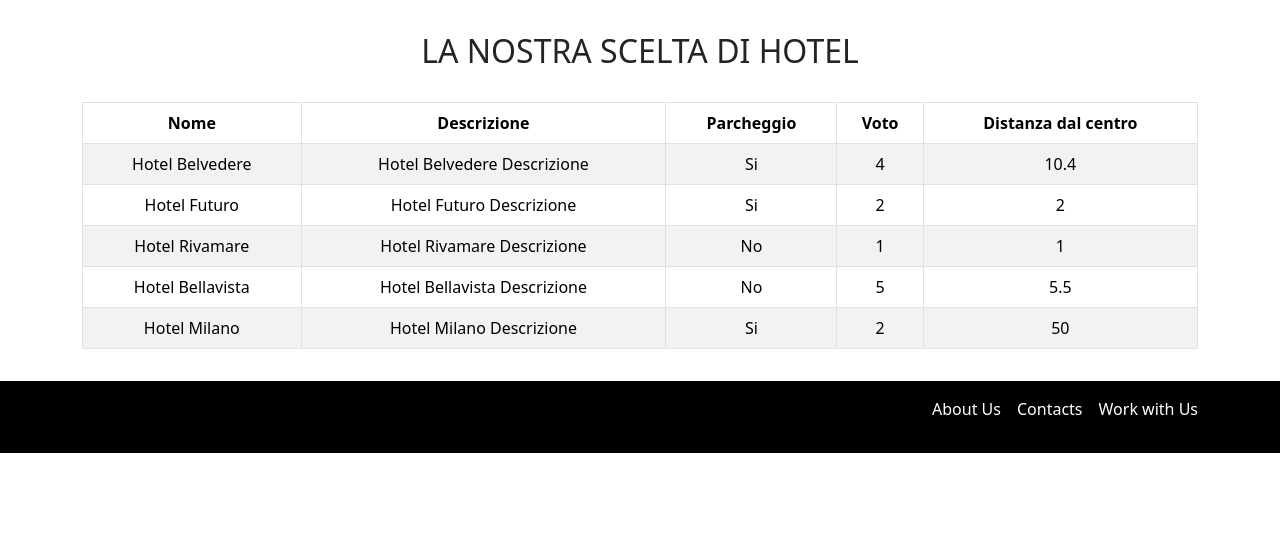
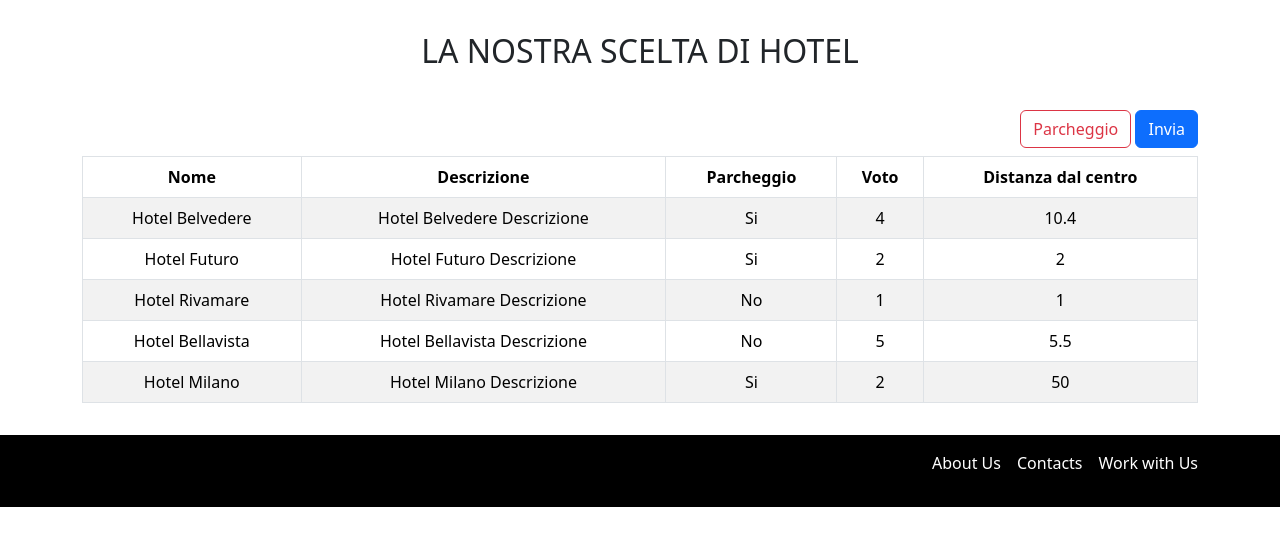
Before and after one commit to igorgaidolfi/php-hotel, a PHP site: page / in a window 1280 px wide. Shown: the part 88-634 px from the top of the page. Run offline with PHP 8.4, Linux system fonts and the light colour scheme.

Commit message:
added parking filter Bonus 2 done

```diff
--- a/index.php
+++ b/index.php
@@ -39,6 +39,18 @@
         ],
 
     ];
+
+    $filtered_hotels = $hotels;
+    if(isset($_GET['parking']) == "true"){
+        $temp_hotels = [];
+
+        foreach($filtered_hotels as $hotel){
+            if($hotel['parking'] == 1){
+                $temp_hotels[] = $hotel;
+            }
+        }
+        $filtered_hotels = $temp_hotels;
+    }
 ?>
 
 <!DOCTYPE html>
@@ -62,6 +74,17 @@
             </div>
             <div class="container">
                 <div class="row">
+                    <div class="col-12 my-2 text-end">
+                        <form action="./index.php" method="get">
+                            <input type="checkbox" class="btn-check" id="btncheck1" name="parking" value="true">
+                            <label class="btn btn-outline-danger" for="btncheck1">Parcheggio</label>
+                            <button class="btn btn-primary" type="submit">Invia</button>
+                        </form>
+                    </div>
+                </div>
+            </div>
+            <div class="container">
+                <div class="row">
                     <div class="col-12 mb-3">
                         <table class="table table-striped text-center table-bordered">
                             <thead>
@@ -74,7 +97,7 @@
                                 </tr>
                             </thead>
                             <tbody>
-                                <?php foreach($hotels as $hotel){?>
+                                <?php foreach($filtered_hotels as $hotel){?>
                                 <tr>
                                         <td>
                                             <?php echo $hotel['name'] ?>
```
